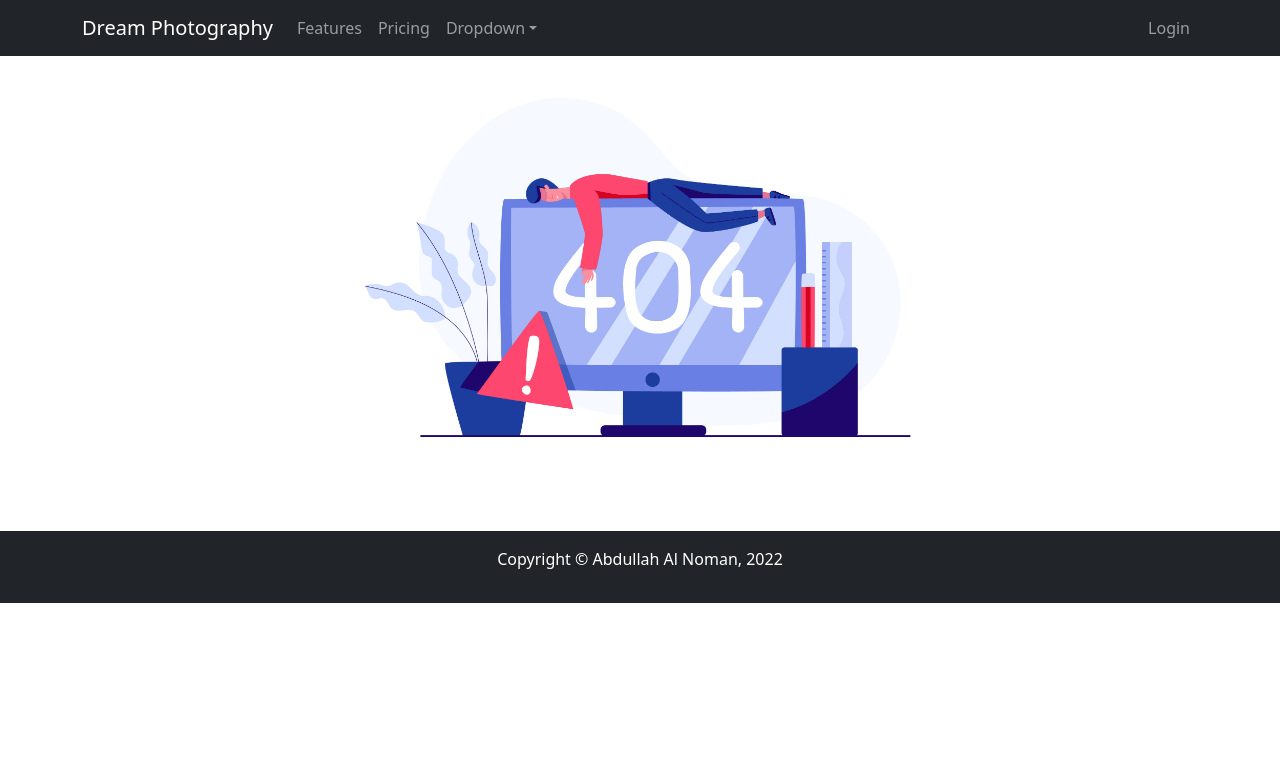
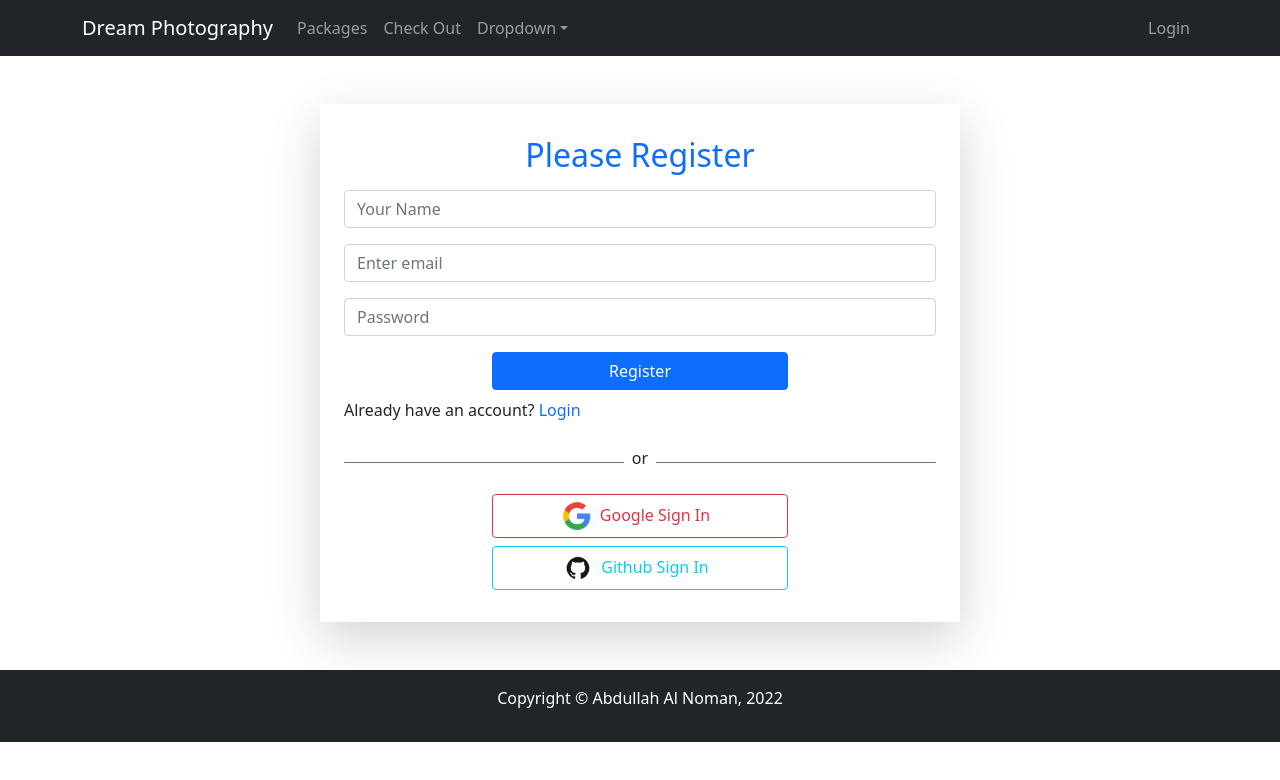
Before and after one commit to noman081/dream-photography, a React (Create React App) app: page /register in a window 1280 px wide. Shown: the top 780 px of the page. Built offline with nearby package versions, Linux system fonts and the light colour scheme; no server answers.

Commit message:
After adding require auth

```diff
--- a/src/App.js
+++ b/src/App.js
@@ -5,13 +5,23 @@ import Footer from './Pages/Shared/Footer/Footer';
 import Home from './Pages/Home/Home/Home';
 import NotFound from './Pages/Shared/NotFound/NotFound';
 import Login from './Pages/Login/Login/Login';
+import Register from './Pages/Login/Register/Register';
+import Checkout from './Pages/Checkout/Checkout';
+import RequireAuth from './Pages/Login/RequireAuth/RequireAuth';
 function App() {
   return (
     <div>
       <Header></Header>
       <Routes>
         <Route path='/' element={<Home></Home>}></Route>
+        <Route path='/home' element={<Home></Home>}></Route>
         <Route path='/login' element={<Login></Login>}></Route>
+        <Route path='/register' element={<Register></Register>}></Route>
+        <Route path='/checkout/:checkOutName' element={
+          <RequireAuth>
+            <Checkout></Checkout>
+          </RequireAuth>
+        }></Route>
         <Route path='*' element={<NotFound></NotFound>}></Route>
       </Routes>
 
--- /dev/null
+++ b/src/Pages/Checkout/Checkout.js
@@ -0,0 +1,13 @@
+import React from 'react';
+import { useParams } from 'react-router-dom';
+
+const Checkout = () => {
+    const { checkOutName } = useParams();
+    return (
+        <div>
+            <h1>Checkout: {checkOutName}</h1>
+        </div>
+    );
+};
+
+export default Checkout;
--- a/src/Pages/Home/Category/Category.js
+++ b/src/Pages/Home/Category/Category.js
@@ -1,8 +1,13 @@
 import React from 'react';
 import { Card, Col } from 'react-bootstrap';
+import { useNavigate, useParams } from 'react-router-dom';
 
 const Category = (props) => {
     const { category, img, price, } = props.cat;
+    const navigate = useNavigate();
+    const handleBookingButton = () => {
+        navigate(`checkout/${category}`)
+    }
     return (
         <Col>
             <Card>
@@ -14,7 +19,7 @@ const Category = (props) => {
                         This is a longer card with supporting text below as a natural
                         lead-in to additional content. This content is a little bit longer.
                     </Card.Text>
-                    <button className="btn btn-primary">Book {category}</button>
+                    <button onClick={handleBookingButton} className="btn btn-primary">Book {category}</button>
                 </Card.Body>
             </Card>
         </Col>
--- a/src/Pages/Login/Login/Login.js
+++ b/src/Pages/Login/Login/Login.js
@@ -1,24 +1,46 @@
 import React from 'react';
 import { Button, Form } from 'react-bootstrap';
-import { Link } from 'react-router-dom';
+import { useSignInWithEmailAndPassword } from 'react-firebase-hooks/auth';
+import { Link, useLocation, useNavigate } from 'react-router-dom';
+import auth from '../../../firebase.init';
 import SocialLogin from '../SocialLogin/SocialLogin';
 
 const Login = () => {
+    const navigate = useNavigate();
+    const location = useLocation();
+    let from = location.state?.from?.pathname || "/";
+    const [
+        signInWithEmailAndPassword,
+        user,
+        loading,
+        error,
+    ] = useSignInWithEmailAndPassword(auth);
+
+
+    if (user) {
+        navigate(from, { replace: true });
+    }
+    const handleSubmit = event => {
+        event.preventDefault();
+        const email = event.target.email.value;
+        const password = event.target.password.value;
+        signInWithEmailAndPassword(email, password);
+    }
     return (
         <div className='container w-50 mx-auto shadow-lg p-4 my-5'>
             <h2 className='text-primary text-center my-2'>Please Login</h2>
-            <Form className='mt-3'>
+            <Form className='mt-3' onSubmit={handleSubmit}>
                 <Form.Group className="mb-3" controlId="formBasicEmail">
-                    <Form.Control type="email" placeholder="Enter email" required />
+                    <Form.Control type="email" name='email' placeholder="Enter email" required />
                 </Form.Group>
                 <Form.Group className="mb-3" controlId="formBasicPassword">
-                    <Form.Control type="password" placeholder="Password" required />
+                    <Form.Control type="password" name='password' placeholder="Password" required />
                 </Form.Group>
                 <Button variant="primary w-50 mx-auto d-block mb-2" type="submit">
                     Login
                 </Button>
             </Form>
-            <p>New to Genius Car? <Link to="/register" className='text-primary pe-auto text-decoration-none'>Please Register</Link> </p>
+            <p>New to Dream Photography? <Link to="/register" className='text-primary pe-auto text-decoration-none'>Please Register</Link> </p>
             <p className='mb-4'>Forget Password? <button className='btn btn-link text-primary pe-auto text-decoration-none'>Reset Password</button> </p>
 
             <SocialLogin></SocialLogin>
--- a/src/Pages/Login/Register/Register.js
+++ b/src/Pages/Login/Register/Register.js
@@ -0,0 +1,52 @@
+import React from 'react';
+import { Button, Form } from 'react-bootstrap';
+import { useCreateUserWithEmailAndPassword } from 'react-firebase-hooks/auth';
+import { Link, useNavigate } from 'react-router-dom';
+import auth from '../../../firebase.init';
+import SocialLogin from '../SocialLogin/SocialLogin';
+
+const Register = () => {
+    const navigate = useNavigate();
+    const [
+        createUserWithEmailAndPassword,
+        user,
+        loading,
+        error,
+    ] = useCreateUserWithEmailAndPassword(auth);
+
+    if (user) {
+        navigate('/');
+    }
+    const handleSubmit = event => {
+        event.preventDefault();
+        const email = event.target.email.value;
+        const password = event.target.password.value;
+        createUserWithEmailAndPassword(email, password);
+        console.log('create', email, password);
+    }
+
+    return (
+        <div className='container w-50 mx-auto shadow-lg p-4 my-5'>
+            <h2 className='text-primary text-center my-2'>Please Register</h2>
+            <Form className='mt-3' onSubmit={handleSubmit}>
+                <Form.Group className="mb-3" controlId="formBasicEmail">
+                    <Form.Control type="text" placeholder="Your Name" required />
+                </Form.Group>
+                <Form.Group className="mb-3" controlId="formBasicEmail">
+                    <Form.Control type="email" name='email' placeholder="Enter email" required />
+                </Form.Group>
+                <Form.Group className="mb-3" controlId="formBasicPassword">
+                    <Form.Control type="password" name='password' placeholder="Password" required />
+                </Form.Group>
+                <Button variant="primary w-50 mx-auto d-block mb-2" type="submit">
+                    Register
+                </Button>
+            </Form>
+            <p>Already have an account? <Link to="/login" className='text-primary pe-auto text-decoration-none'>Login</Link> </p>
+
+            <SocialLogin></SocialLogin>
+        </div>
+    );
+};
+
+export default Register;
--- /dev/null
+++ b/src/Pages/Login/RequireAuth/RequireAuth.js
@@ -0,0 +1,19 @@
+import React from 'react';
+import { useAuthState } from 'react-firebase-hooks/auth';
+import { Navigate, useLocation } from 'react-router-dom';
+import auth from '../../../firebase.init';
+import Loading from '../../Shared/Loading/Loading';
+
+const RequireAuth = ({ children }) => {
+    const [user, loading] = useAuthState(auth);
+    const location = useLocation();
+    if (loading) {
+        return <Loading></Loading>
+    }
+    if (!user) {
+        return <Navigate to="/login" state={{ from: location }} replace />;
+    }
+    return children;
+};
+
+export default RequireAuth;
--- a/src/Pages/Shared/Header/Header.js
+++ b/src/Pages/Shared/Header/Header.js
@@ -15,8 +15,8 @@ const Header = () => {
                 <Navbar.Toggle aria-controls="responsive-navbar-nav" />
                 <Navbar.Collapse id="responsive-navbar-nav">
                     <Nav className="me-auto">
-                        <Nav.Link href="#features">Features</Nav.Link>
-                        <Nav.Link href="#pricing">Pricing</Nav.Link>
+                        <Nav.Link href='#packages'>Packages</Nav.Link>
+                        <Nav.Link href="#pricing">Check Out</Nav.Link>
                         <NavDropdown title="Dropdown" id="collasible-nav-dropdown">
                             <NavDropdown.Item href="#action/3.1">Action</NavDropdown.Item>
                             <NavDropdown.Item href="#action/3.2">Another action</NavDropdown.Item>
--- /dev/null
+++ b/src/Pages/Shared/Loading/Loading.js
@@ -0,0 +1,11 @@
+import React from 'react';
+import { Spinner } from 'react-bootstrap';
+const Loading = () => {
+    return (
+        <div style={{ height: '300px' }} className='w-100 d-flex justify-content-center align-items-center'>
+            <Spinner animation="border" variant="primary" />
+        </div>
+    );
+};
+
+export default Loading;
```
